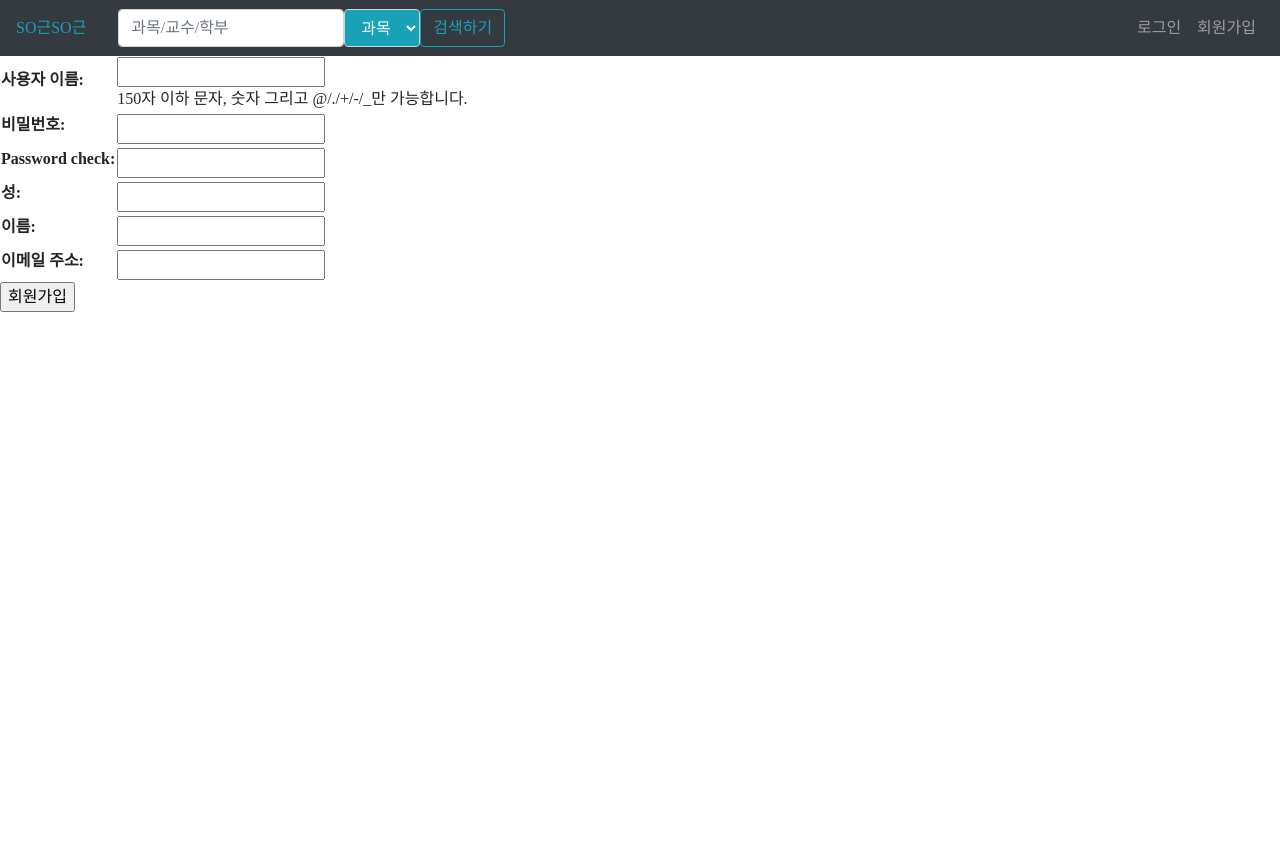
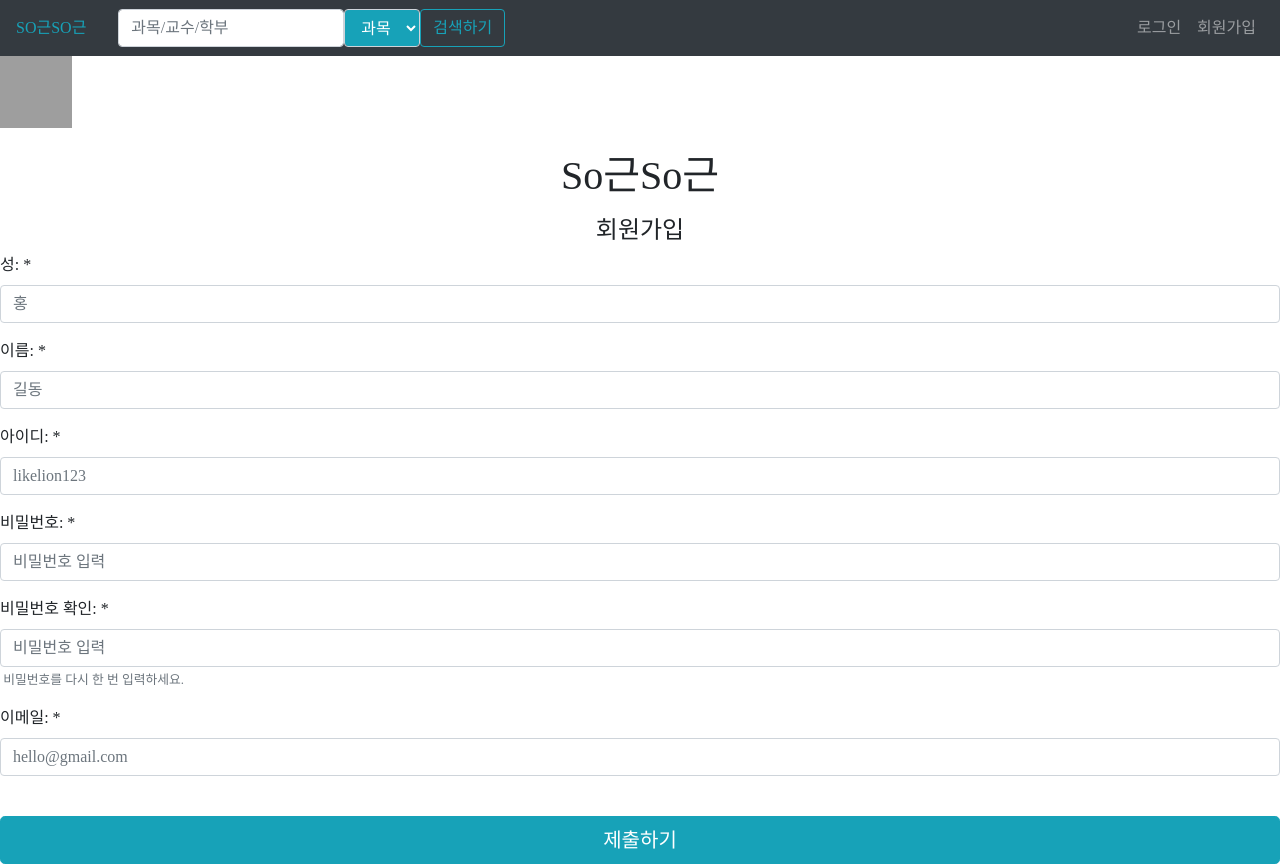
Before and after one commit to i-cluster/sgutest, a Django app: page /signup/ in a window 1280 px wide. Before the commit the page ends 312 px from the top, so only its background shows below. Run offline with Django 3.2, Linux system fonts and the light colour scheme; some libraries are stand-ins or nearby versions; some web fonts are replaced; grey boxes are pictures that could not be loaded.

Commit message:
seohyun 3html,css update

```diff
--- a/sgapp/templates/sgapp/signup.html
+++ b/sgapp/templates/sgapp/signup.html
@@ -1,7 +1,68 @@
 {% extends 'sgapp/base.html' %}
 
 {% block content %}
-{% if error %}
+<div class="signup_bg">
+    <form class="form-signup fset" method="POST" action="">
+        {% csrf_token %}
+        {% if error %}
+        <h3 style="color:red">{{error}}</h3>
+        {% endif %}
+
+        <img class="mb-4" src="#" alt="" width="72" height="72">
+        <h1 class="mb-3 font-weight-normal text-center">So근So근</h1>
+        <h4 class="text-center">회원가입</h4>
+        <div class="form-group">
+            <label for="{{ f.last_name.id_for_label }}">성: <span class="required">*</span></label>
+            <input type="text" name="{{ f.last_name.html_name }}" class="form-control last_name"
+                id="{{ f.last_name.id_for_label }}" placeholder="홍" required="">
+        </div>
+
+
+        <div class="form-group">
+            <label for="{{ f.first_name.id_for_label }}">이름: <span class="required">*</span></label>
+            <input type="text" name="{{ f.first_name.html_name }}" class="form-control first_name"
+                id="{{ f.first_name.id_for_label }}" placeholder="길동" required="">
+        </div>
+
+
+
+        <div class="form-group">
+            <label for="{{ f.username.id_for_label }}">아이디: <span class="required">*</span></label>
+            <input type="text" name="{{ f.username.html_name }}" class="form-control username"
+                id="{{ f.username.id_for_label }}" aria-describedby="emailHelp" placeholder="likelion123"
+                required="">
+        </div>
+
+
+        <div class="form-group">
+            <label for="{{ f.password.id_for_label }}">비밀번호: <span class="required">*</span></label>
+            <input type="password" class="form-control" id="{{ f.password.id_for_label }}"
+                name="{{ f.password.html_name }}" placeholder="비밀번호 입력" required="">
+        </div>
+
+        <div class="form-group">
+            <label for="{{ f.password_check.id_for_label }}">비밀번호 확인: <span class="required">*</span></label>
+            <input type="password" class="form-control" id="{{ f.password_check.id_for_label }}"
+                name="{{ f.password_check.html_name }}" placeholder="비밀번호 입력" required="">
+            <small id="passwordHelp" class="sub_fset form-text text-muted helptext">&nbsp;비밀번호를 다시 한 번 입력하세요. </small>
+        </div>
+
+
+        <div class="form-group">
+            <label for="{{ f.email.id_for_label }}">이메일: <span class="required">*</span></label>
+            <input type="text" class="form-control username" id="{{ f.email.id_for_label }}" aria-describedby="emailHelp"
+                placeholder="hello@gmail.com" maxlength="150" name="{{ f.email.html_name }}" required="">
+
+        </div>
+
+        <br>
+        <input class="title_fset btn btn-lg btn-info btn-block" type="submit" value=제출하기>
+    </form>
+</div>
+
+{% endblock %}
+
+<!-- {% if error %}
 <h3 style="color:red">{{error}}</h3>
 {% endif %}
 <form action="" method="POST">
@@ -10,6 +71,5 @@
 {{ f.as_table }}
 </table>
 <input type="submit" value="회원가입">
-</form>
 
-{% endblock %}
+</form> -->
```
Also changed, not shown: sgapp/static/css/signin_style.css (added, +85 -0 lines), sgapp/templates/sgapp/base_signin.html (added, +50 -0 lines), sgapp/templates/sgapp/search.html (+17 -13 lines), sgapp/templates/sgapp/signin.html (+9 -19 lines), 1 other file.
